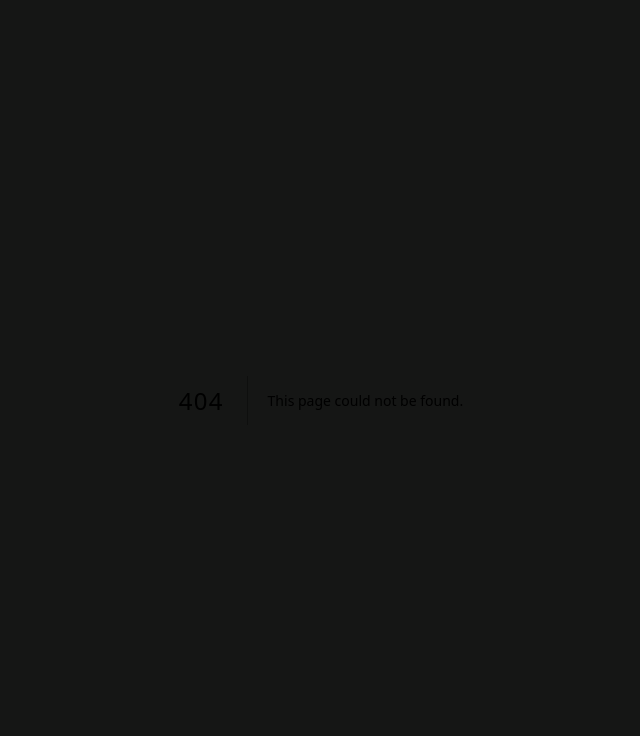
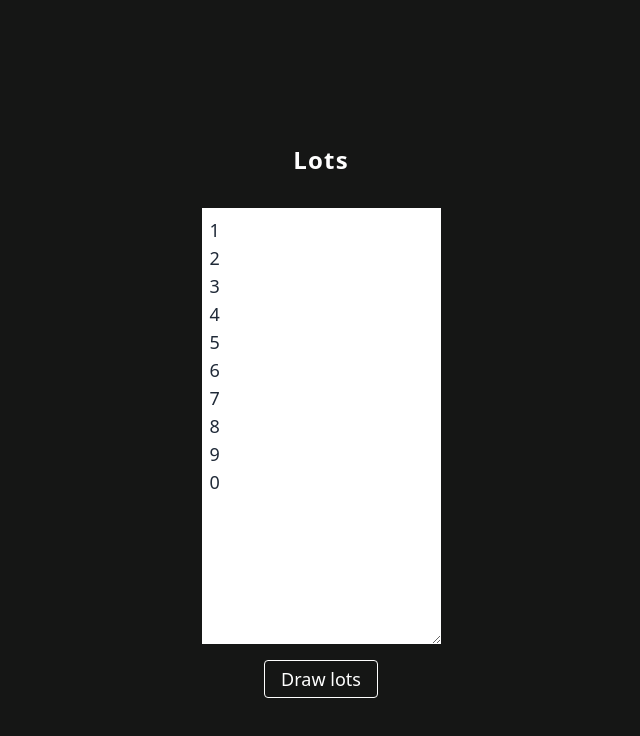
Before and after one commit to northwalker/deyi-site, a Next.js app: page /tools/lots in a window 1280 px wide. Before the commit this address had no page. Shown: the top 736 px of the page, without its empty margins (319-959 px from the left). Built offline with nearby package versions, Linux system fonts and the light colour scheme.

Commit message:
Update tools

```diff
--- /dev/null
+++ b/app/tools/lots/page.js
@@ -0,0 +1,120 @@
+'use client';
+import { useCallback, useState } from 'react';
+import shuffle from '@/utils/shuffle.js';
+import getRandomColor from '@/utils/getRandomColor.js';
+import MaterialButton from '@/components/MaterialButton.js';
+
+const initialText = '1234567890'.split('').join('\n');
+
+export default function Page() {
+  const [bgColor, setBgColor] = useState(getRandomColor());
+  const [list, setList] = useState(initialText);
+  const [result, setResult] = useState([]);
+  const [winnerIndex, serWinnerIndex] = useState(null);
+
+  const handleShuffle = useCallback(() => {
+    const newList = shuffle(list.split('\n'));
+    setResult(newList);
+  }, [list]);
+
+  return (
+    <div className="relative mx-auto my-0 max-w-3xl px-4 pb-0 pt-4 text-center text-lg text-black dark:text-white md:pt-32 ">
+      <h1>
+        Lots
+        {winnerIndex !== null ? ` Winner: ${result[winnerIndex]}` : null}
+      </h1>
+      {!!result.length && (
+        <section>
+          <div>
+            <div className="mt-4 flex items-center justify-center  space-x-4">
+              <MaterialButton
+                onClick={() => {
+                  setResult([]);
+                  setBgColor(getRandomColor());
+                  serWinnerIndex(null);
+                }}
+              >
+                Redraw
+              </MaterialButton>
+              {winnerIndex !== null && (
+                <>
+                  <MaterialButton
+                    onClick={() => {
+                      serWinnerIndex(null);
+                      setTimeout(() => {
+                        handleShuffle();
+                      }, 500);
+                    }}
+                  >
+                    Reset winner
+                  </MaterialButton>
+                  <MaterialButton
+                    onClick={() => {
+                      serWinnerIndex(null);
+                    }}
+                  >
+                    Retry
+                  </MaterialButton>
+                </>
+              )}
+            </div>
+          </div>
+          <div className="mt-4 flex flex-wrap p-0">
+            {result.map((item, index) => {
+              const isWinner = winnerIndex === index;
+              return (
+                <div
+                  key={index}
+                  className="h-40 w-1/2 cursor-pointer p-2 sm:w-1/3 xl:w-1/4 2xl:w-1/5"
+                  onClick={() => {
+                    if (winnerIndex !== null) return;
+                    else serWinnerIndex(index);
+                  }}
+                  style={{
+                    perspective: '1000px',
+                  }}
+                >
+                  <div
+                    className="relative flex h-full w-full items-center justify-center overflow-hidden rounded text-white transition-transform duration-500"
+                    style={{
+                      backgroundColor: bgColor,
+                      transformStyle: 'preserve-3d',
+                      transform: isWinner ? 'rotateY(180deg)' : '',
+                    }}
+                  >
+                    <div
+                      className="break-all transition-opacity duration-500"
+                      style={{
+                        opacity: isWinner ? 1 : 0,
+                        transform: isWinner ? 'rotateY(180deg)' : '',
+                      }}
+                    >
+                      {item}
+                    </div>
+                  </div>
+                </div>
+              );
+            })}
+          </div>
+        </section>
+      )}
+      {!result.length && (
+        <section className="mt-8">
+          <div className="flex justify-center">
+            <textarea
+              className="p-2 text-gray-800"
+              placeholder="Separated by Enter"
+              autoComplete="off"
+              rows={15}
+              value={list}
+              onChange={(e) => setList(e.target.value)}
+            />
+          </div>
+          <div className="mx-auto mt-4">
+            <MaterialButton onClick={handleShuffle}>Draw lots</MaterialButton>
+          </div>
+        </section>
+      )}
+    </div>
+  );
+}
--- a/app/tools/page.js
+++ b/app/tools/page.js
@@ -31,6 +31,11 @@ export default function Page() {
               Shuffle
             </Link>
           </li>
+          <li className="mt-8 list-disc">
+            <Link href="/tools/lots" aria-label="Lots">
+              Lots
+            </Link>
+          </li>
         </ul>
       </section>
     </div>
--- a/app/tools/random/page.js
+++ b/app/tools/random/page.js
@@ -49,9 +49,9 @@ export default function Page() {
           />
         </div>
         <div className="mt-8 flex items-center justify-center">Use a mode</div>
-        <div className="mt-2 flex flex-col items-center justify-center md:flex-row [&>button]:mr-4 [&>button]:mt-4">
+        <div className="mt-2 flex flex-col items-center justify-center md:flex-row">
           <MaterialButton
-            className="w-40"
+            className="mr-4 mt-4 w-40"
             onClick={() => {
               setMinNumber(1);
               setMaxNumber(2);
@@ -61,7 +61,7 @@ export default function Page() {
             Flip a Coin
           </MaterialButton>
           <MaterialButton
-            className="w-40"
+            className="mr-4 mt-4 w-40"
             onClick={() => {
               setMinNumber(1);
               setMaxNumber(6);
@@ -71,7 +71,7 @@ export default function Page() {
             Roll the dice
           </MaterialButton>
           <MaterialButton
-            className="w-40"
+            className="mr-4 mt-4 w-40"
             onClick={() => {
               setMinNumber(1);
               setMaxNumber(100);
```
